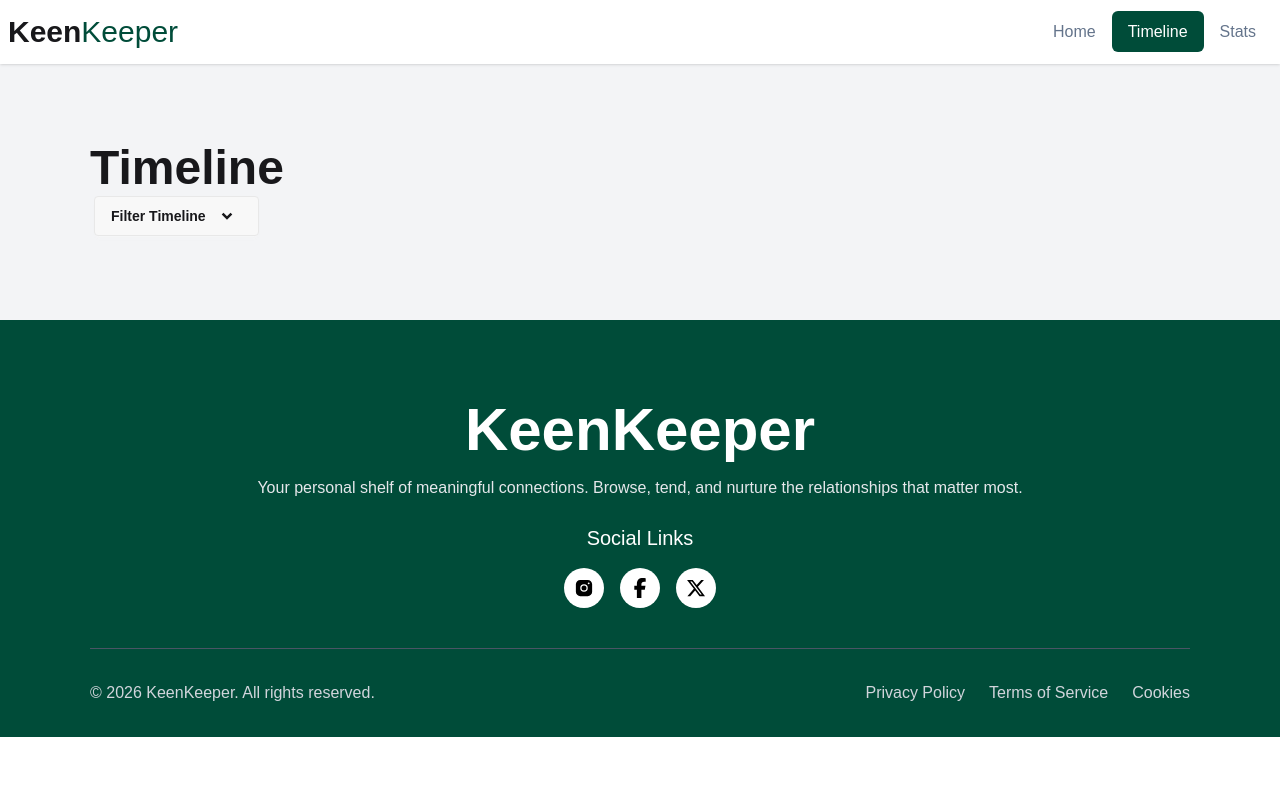
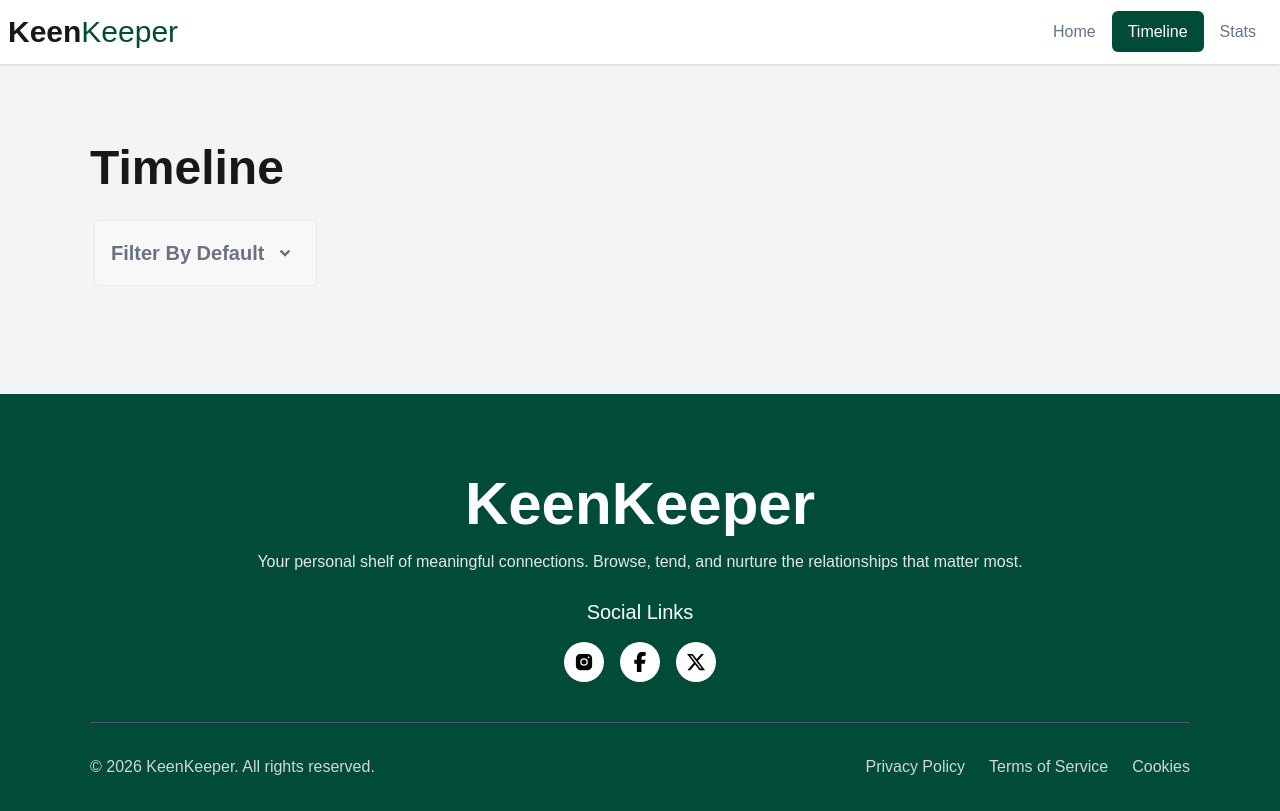
Before and after one commit to AtikHasanSarker/B13-Assignment07, a React (Vite) app: page /timeline in a window 1280 px wide. Built offline with nearby package versions, Linux system fonts and the light colour scheme.

Commit message:
Added sorting Functionality

```diff
--- a/src/hooks/useFriend.jsx
+++ b/src/hooks/useFriend.jsx
@@ -11,7 +11,7 @@ const useFriend = () => {
             setTimeout(() => {
               setFriends(data);
               setLoading(false);
-            }, 500);
+            }, 400);
           };
           fetchData();
         }, []);
--- a/src/layout/homepage/FriendList.jsx
+++ b/src/layout/homepage/FriendList.jsx
@@ -13,7 +13,6 @@ const FriendList = () => {
     );
   }
 
-  console.log(friends);
   return (
     <div>
       <div>
--- a/src/pages/FriendDetailes.jsx
+++ b/src/pages/FriendDetailes.jsx
@@ -1,6 +1,5 @@
 import React, { useContext } from "react";
 import { useParams } from "react-router";
-import { TimelineContext } from "../context/ContextProvider";
 import { toast } from "react-toastify";
 import { FiPhoneCall } from "react-icons/fi";
 import { BiMessageRoundedDots } from "react-icons/bi";
@@ -9,12 +8,13 @@ import { RiDeleteBin6Line, RiNotificationSnoozeLine } from "react-icons/ri";
 import { VscArchive } from "react-icons/vsc";
 import useFriend from "../hooks/useFriend";
 import { GridLoader } from "react-spinners";
+import { TimelineContext } from "../context/ContextProvider";
 
 const FriendDetails = () => {
   const { friends, loading } = useFriend();
-  console.log(friends);
   const { id } = useParams();
   const expectedFriend = friends.find((friend) => friend.id == id);
+  const { timeline, setTimeline } = useContext(TimelineContext);
   if (loading) {
     return (
       <div className="flex justify-center py-30">
@@ -34,7 +34,6 @@ const FriendDetails = () => {
     status,
   } = expectedFriend;
 
-  const { timeline, setTimeline } = useContext(TimelineContext);
   const handleAction = (action) => {
     const info = {
       name,
@@ -67,8 +66,8 @@ const FriendDetails = () => {
               </div>
 
               <div className="flex justify-center gap-2 mt-2">
-                {tags.map((tag) => (
-                  <span className="text-xs font-semibold bg-green-100 text-success-content px-3 py-1.5 rounded-full">
+                {tags.map((tag, index) => (
+                  <span key={index} className="text-xs font-semibold bg-green-100 text-success-content px-3 py-1.5 rounded-full">
                     {tag.toUpperCase()}
                   </span>
                 ))}
--- a/src/pages/Timeline.jsx
+++ b/src/pages/Timeline.jsx
@@ -1,4 +1,4 @@
-import React, { useContext } from 'react';
+import React, { useContext, useState } from 'react';
 import { TimelineContext } from '../context/ContextProvider';
 import call from "../assets/icons/call.png";
 import text from "../assets/icons/text.png";
@@ -8,31 +8,44 @@ import { GridLoader } from 'react-spinners';
 
 const Timeline = () => {
     const { timeline} = useContext(TimelineContext);
+    const [data, setData] = useState()
+    const [sortingType, setSortingType] = useState("Default")
+    const handleSorting = (sort) => {
+      setSortingType(sort);
+      const newData = timeline.filter(item => item.action == sort)
+      setData(newData);
+    }
+
     return (
       <div className="bg-gray-100">
         <div className="max-w-285 mx-auto px-5 py-10 md:py-20">
           <h3 className="font-semibold text-4xl md:text-5xl">Timeline</h3>
-          <div className="dropdown dropdown-bottom">
-            <div tabIndex={0} role="button" className="btn m-1 ">
-              Filter Timeline <RiArrowDropDownLine className="text-3xl" />
+          <div className="dropdown dropdown-bottom my-6">
+            <div
+              tabIndex={0}
+              role="button"
+              className="btn m-1 text-gray-500 text-xl py-8"
+            >
+              Filter By {sortingType}
+              <RiArrowDropDownLine className="text-3xl" />
             </div>
             <ul
               tabIndex="-1"
               className="dropdown-content menu bg-base-100 rounded-box z-1 w-52 p-2 shadow-sm"
             >
               <li>
-                <a>Call</a>
+                <a onClick={() => handleSorting("Call")}>Call</a>
               </li>
               <li>
-                <a>Text</a>
+                <a onClick={() => handleSorting("Text")}>Text</a>
               </li>
               <li>
-                <a>Video</a>
+                <a onClick={() => handleSorting("Video")}>Video</a>
               </li>
             </ul>
           </div>
           <div className="space-y-6">
-            {timeline.map((item, ind) => (
+            {(sortingType == "Default" ? timeline : data).map((item, ind) => (
               <div
                 key={ind}
                 className="flex items-center bg-white gap-4 p-4 rounded-2xl border border-gray-200 hover:bg-amber-50 hover:cursor-grab transition duration-300"
```
